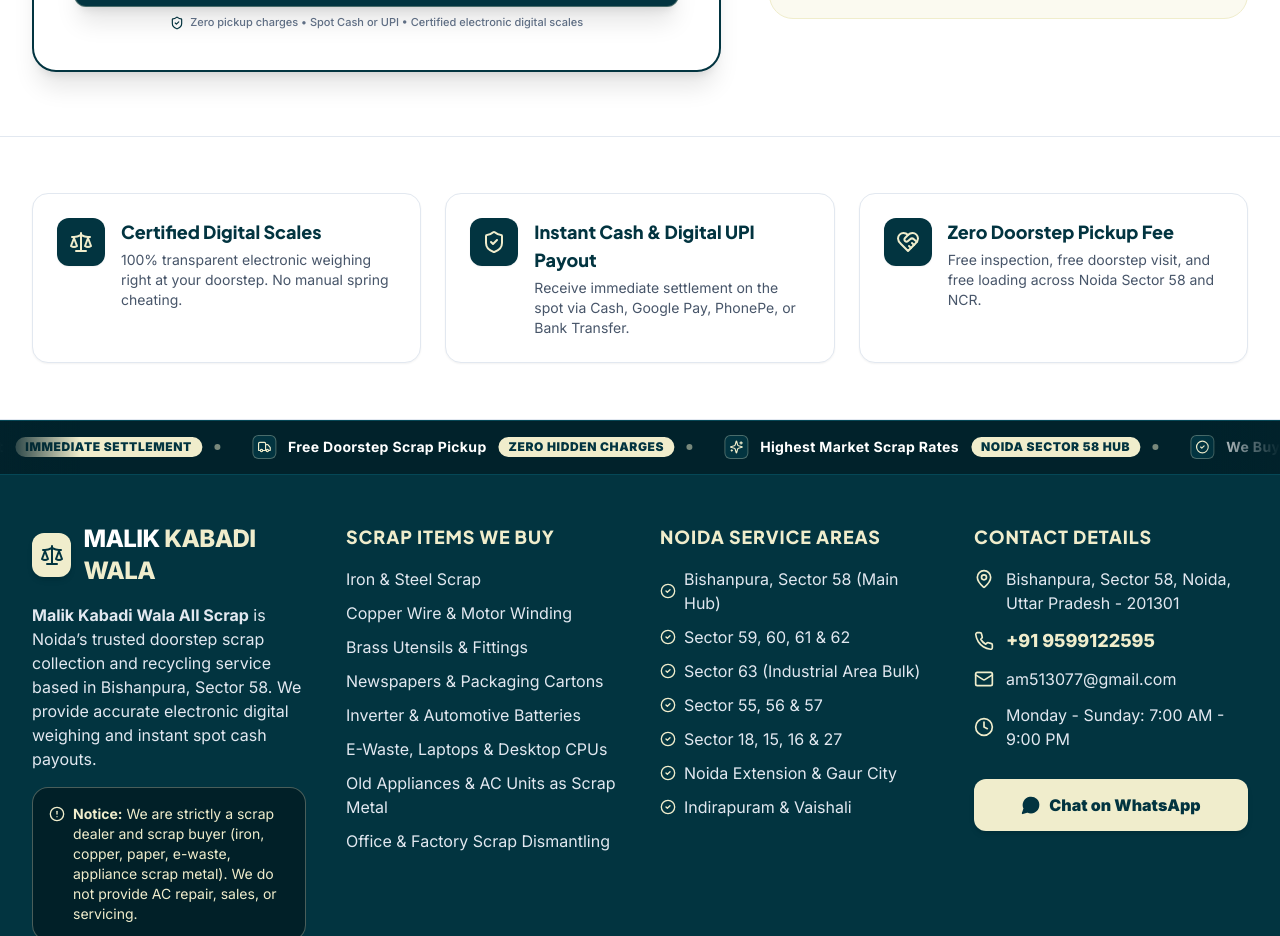
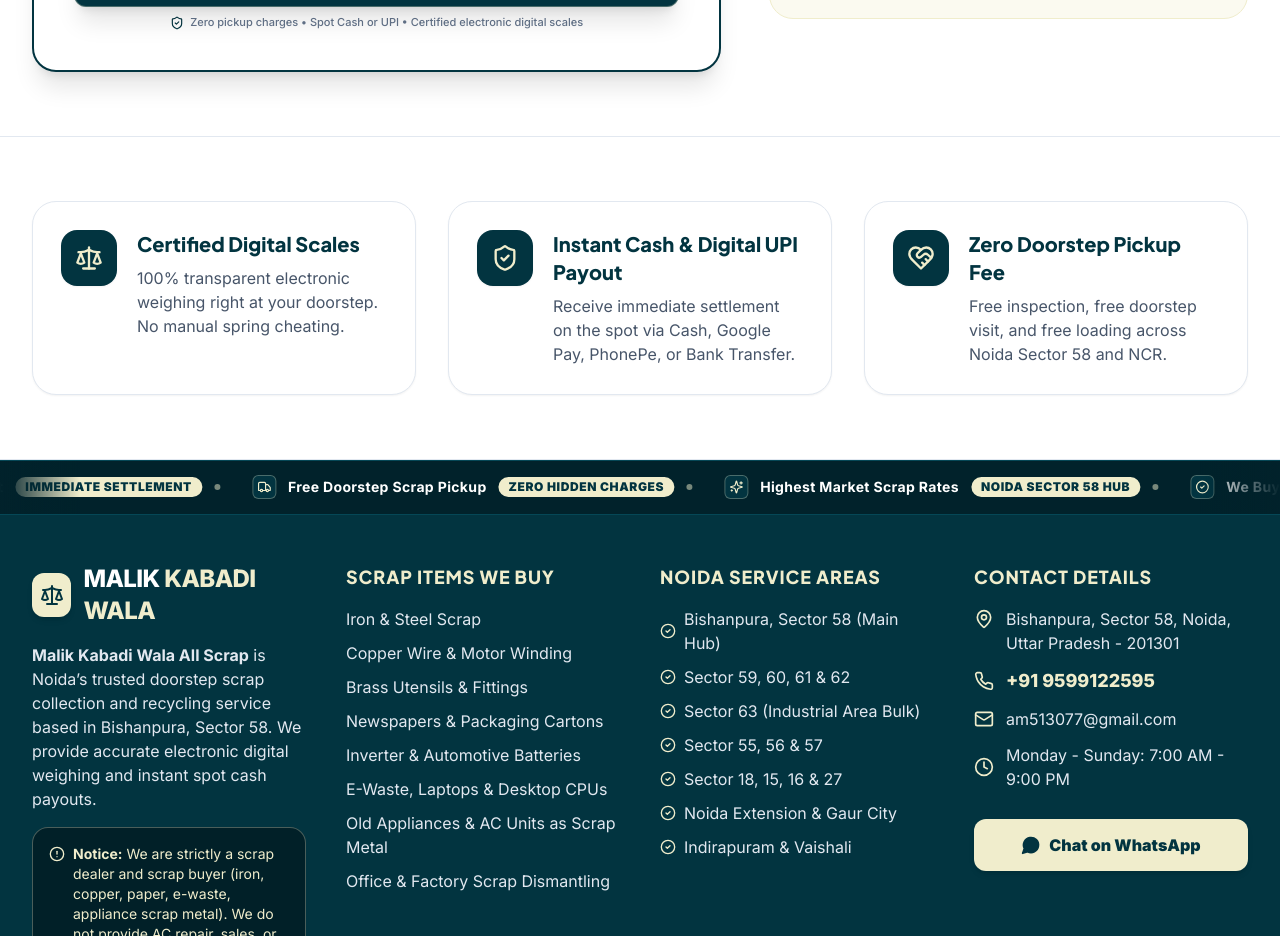
Before and after one commit to MalikKabadhiwala/MalikKabadiWalaAllScrap, a Next.js app: page /contact in a window 1280 px wide. Shown: the part 1100-2036 px from the top of the page. Built offline with nearby package versions, Linux system fonts and the light colour scheme.

Commit message:
Enlarge font size and enhance styling of service feature cards in Footer

```diff
--- a/src/components/Footer.jsx
+++ b/src/components/Footer.jsx
@@ -48,40 +48,40 @@ export default function Footer() {
   return (
     <>
       {/* Top Feature Bar with White Background */}
-      <section className="bg-white py-14 border-t border-b border-slate-200">
+      <section className="bg-white py-12 sm:py-16 border-t border-b border-slate-200">
         <div className="max-w-7xl mx-auto px-4 sm:px-6 lg:px-8">
-          <div className="grid grid-cols-1 md:grid-cols-3 gap-6">
-            <div className="flex items-start space-x-4 bg-white p-6 rounded-2xl border border-slate-200 shadow-sm hover:border-[#023440] hover:shadow-md transition-all">
-              <div className="w-12 h-12 rounded-xl bg-[#023440] text-[#f0edcc] flex items-center justify-center shrink-0 shadow-sm">
-                <Scale className="w-6 h-6" />
+          <div className="grid grid-cols-1 md:grid-cols-3 gap-6 lg:gap-8">
+            <div className="flex items-start space-x-4 sm:space-x-5 bg-white p-6 sm:p-7 rounded-2xl sm:rounded-3xl border border-slate-200 shadow-sm hover:border-[#023440] hover:shadow-xl transition-all">
+              <div className="w-12 h-12 sm:w-14 sm:h-14 rounded-2xl bg-[#023440] text-[#f0edcc] flex items-center justify-center shrink-0 shadow-sm">
+                <Scale className="w-6 h-6 sm:w-7 sm:h-7" />
               </div>
               <div>
-                <h4 className="font-extrabold text-[#023440] text-base sm:text-lg">Certified Digital Scales</h4>
-                <p className="text-xs sm:text-sm text-slate-600 mt-1 leading-relaxed font-normal">
+                <h4 className="font-extrabold text-[#023440] text-lg sm:text-xl font-heading leading-snug">Certified Digital Scales</h4>
+                <p className="text-sm sm:text-base text-slate-600 mt-1.5 sm:mt-2 leading-relaxed font-normal">
                   100% transparent electronic weighing right at your doorstep. No manual spring cheating.
                 </p>
               </div>
             </div>
 
-            <div className="flex items-start space-x-4 bg-white p-6 rounded-2xl border border-slate-200 shadow-sm hover:border-[#023440] hover:shadow-md transition-all">
-              <div className="w-12 h-12 rounded-xl bg-[#023440] text-[#f0edcc] flex items-center justify-center shrink-0 shadow-sm">
-                <ShieldCheck className="w-6 h-6" />
+            <div className="flex items-start space-x-4 sm:space-x-5 bg-white p-6 sm:p-7 rounded-2xl sm:rounded-3xl border border-slate-200 shadow-sm hover:border-[#023440] hover:shadow-xl transition-all">
+              <div className="w-12 h-12 sm:w-14 sm:h-14 rounded-2xl bg-[#023440] text-[#f0edcc] flex items-center justify-center shrink-0 shadow-sm">
+                <ShieldCheck className="w-6 h-6 sm:w-7 sm:h-7" />
               </div>
               <div>
-                <h4 className="font-extrabold text-[#023440] text-base sm:text-lg">Instant Cash & Digital UPI Payout</h4>
-                <p className="text-xs sm:text-sm text-slate-600 mt-1 leading-relaxed font-normal">
+                <h4 className="font-extrabold text-[#023440] text-lg sm:text-xl font-heading leading-snug">Instant Cash & Digital UPI Payout</h4>
+                <p className="text-sm sm:text-base text-slate-600 mt-1.5 sm:mt-2 leading-relaxed font-normal">
                   Receive immediate settlement on the spot via Cash, Google Pay, PhonePe, or Bank Transfer.
                 </p>
               </div>
             </div>
 
-            <div className="flex items-start space-x-4 bg-white p-6 rounded-2xl border border-slate-200 shadow-sm hover:border-[#023440] hover:shadow-md transition-all">
-              <div className="w-12 h-12 rounded-xl bg-[#023440] text-[#f0edcc] flex items-center justify-center shrink-0 shadow-sm">
-                <HeartHandshake className="w-6 h-6" />
+            <div className="flex items-start space-x-4 sm:space-x-5 bg-white p-6 sm:p-7 rounded-2xl sm:rounded-3xl border border-slate-200 shadow-sm hover:border-[#023440] hover:shadow-xl transition-all">
+              <div className="w-12 h-12 sm:w-14 sm:h-14 rounded-2xl bg-[#023440] text-[#f0edcc] flex items-center justify-center shrink-0 shadow-sm">
+                <HeartHandshake className="w-6 h-6 sm:w-7 sm:h-7" />
               </div>
               <div>
-                <h4 className="font-extrabold text-[#023440] text-base sm:text-lg">Zero Doorstep Pickup Fee</h4>
-                <p className="text-xs sm:text-sm text-slate-600 mt-1 leading-relaxed font-normal">
+                <h4 className="font-extrabold text-[#023440] text-lg sm:text-xl font-heading leading-snug">Zero Doorstep Pickup Fee</h4>
+                <p className="text-sm sm:text-base text-slate-600 mt-1.5 sm:mt-2 leading-relaxed font-normal">
                   Free inspection, free doorstep visit, and free loading across Noida Sector 58 and NCR.
                 </p>
               </div>
```
